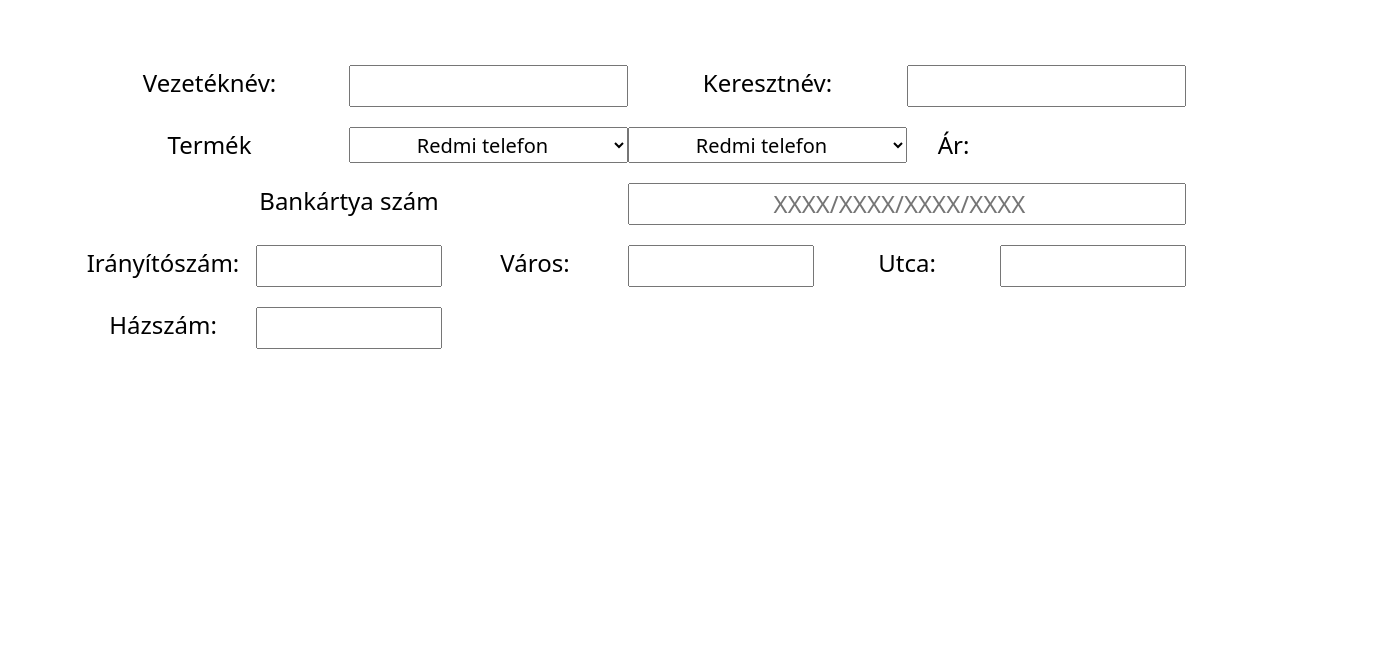
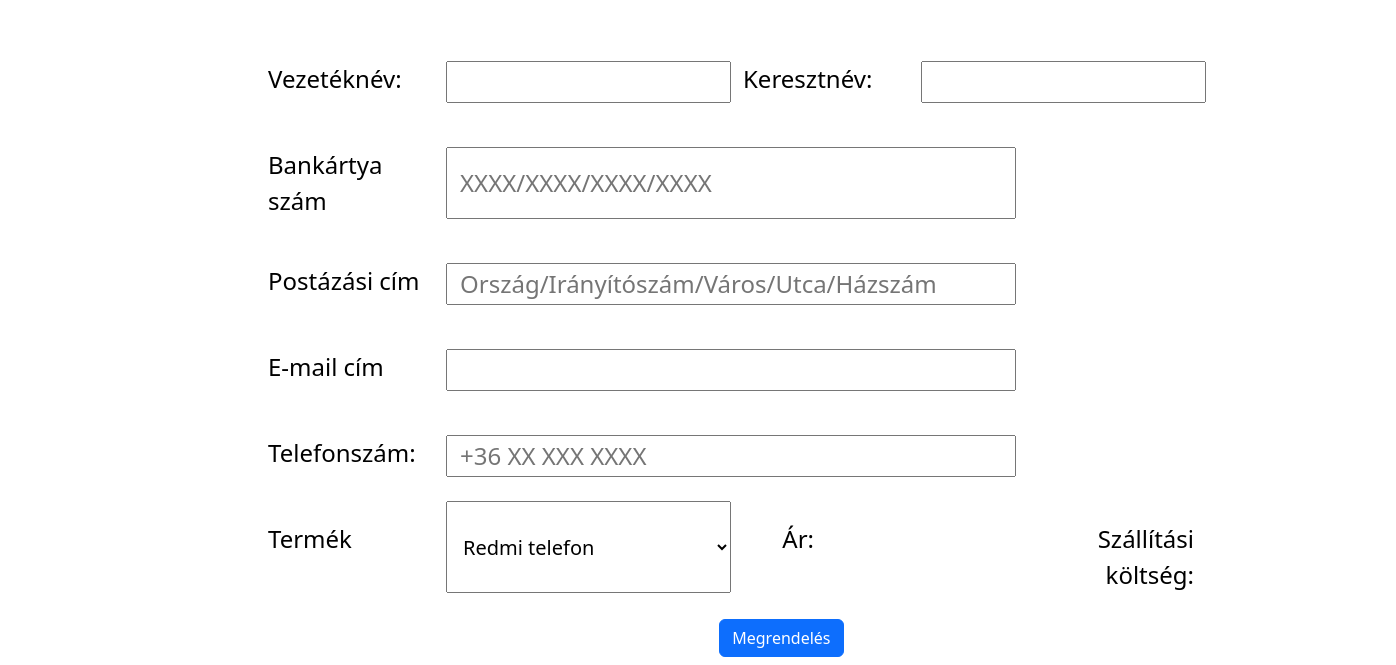
Before and after one commit to RosiestSage/Xiaomi-projekt, a plain HTML site: page rendeles.html in a window 1280 px wide. Shown: the part 195-860 px from the top of the page, 1396 px wide, since content can reach past the window. Before the commit the page ends 800 px from the top, so only its background shows below. Drawn offline with nearby package versions, Linux system fonts and the light colour scheme.

Commit message:
rendeles vlamivel jobb

```diff
--- a/rendeles.html
+++ b/rendeles.html
@@ -61,50 +61,55 @@
 
     <div class="rendeles">
       <div class="rtelefonok">
-        <h1 class="text-center">Redmi telefonok</h1>
+        <h1 class="text-center">Rendelés</h1>
         <hr>
       </div>
-      <fieldset class="container mt-5">
-        <legend class="row">
-          <label class="col-xs-12 col-md-3 col-lg-3 col-xl-3" for="vezeteknev">Vezetéknév:</label>
+      <fieldset class="container rendelesc">
+        <legend>
+          <div class="row my-4">
+            <label class="col-xs-12 col-md-2 col-lg-2 col-xl-2" for="vezeteknev">Vezetéknév:</label>
             <input class="col-xs-12 col-md-3 col-lg-3 col-xl-3" id="vezeteknev" type="text" width="50%">
-          <label class="col-xs-12 col-md-3 col-lg-3 col-xl-3 " for="keresztnev">Keresztnév:</label>
+            <label class="col-xs-12 col-md-2 col-lg-2 col-xl-2" for="keresztnev">Keresztnév:</label>
             <input class="col-xs-12 col-md-3 col-lg-3 col-xl-3" id="keresztnev" type="text" width="50%">
+          </div>
 
-          <label class="col-xs-12 col-md-3 col-lg-3 col-xl-3" for="termek">Termék</label>
-          <select on="valasztas()" class="col-xs-12 col-md-3 col-lg-3 col-xl-3" id="termek">
+
+          <div class="row my-4">
+            <label class="col-xs-12 col-md-2 col-lg-2 col-xl-2" for="kartyaszam">Bankártya szám</label>
+            <input class="col-xs-12 col-md-6 col-lg-6 col-xl-6" type="number" id="kartyaszam" placeholder="XXXX/XXXX/XXXX/XXXX">
+          </div>
+          <div class="row my-4">
+            <label class="col-xs-12 col-md-2 col-lg-2 col-xl-2" for="posta">Postázási cím</label>
+            <input class="col-xs-12 col-md-6 col-lg-6 col-xl-6" type="text" id="posta" placeholder="Ország/Irányítószám/Város/Utca/Házszám">
+          </div>
+          <div class="row my-4">
+            <label class="col-xs-12 col-md-2 col-lg-2 col-xl-2" for="email">E-mail cím</label>
+            <input class="col-xs-12 col-md-6 col-lg-6 col-xl-6" type="text" id="email">
+          </div>
+          <div class="row my-4">
+            <label class="col-xs-12 col-md-2 col-lg-2 col-xl-2" for="telefon">Telefonszám:</label>
+            <input class="col-xs-12 col-md-6 col-lg-6 col-xl-6" type="text" id="telefon" placeholder="+36 XX XXX XXXX">
+          </div>
+
+          <div class="row my-4">
+            <label class="col-xs-12 col-md-2 col-lg-2 col-xl-2" for="termek">Termék</label>
+            <select class="col-xs-12 col-md-3 col-lg-3 col-xl-3 my-0" id="termek">
                 <option value="redmi">Redmi telefon</option>
                 <option value="xiaomi">Xiaomi Telefon</option>
                 <option value="füles">Füllhalgató</option>
                 <option value="tv">TV-k</option>
                 <option value="okosotthon">Okosotthon</option>
             </select>
+            <label class="col-xs-6 col-md-1 col-lg-1 col-xl-1 ar">Ár:</label>
+            <p class="col-xs-6 col-md-2 col-lg-2 col-xl-2 mb-0" style="margin-top: 1.5%;"></p>
+            <label class="col-xs-6 col-md-2 col-lg-2 col-xl-2 ar">Szállítási költség:</label>
+            <p class="col-xs-6 col-md-1 col-lg-1 col-xl-1" style="margin-top: 1.5%;"></p>
+            <!-- TBC -->
+          </div>
 
-          <select class="col-xs-12 col-md-3 col-lg-3 col-xl-3">
-            <option value="rtelefon">Redmi telefon</option>
-            <option value="rtelefon">redmi telefon</option>
-            <option value="fül">Füllhalgató</option>
-            <option value="tv-k">TV-k</option>
-            <option value="okos">Okosotthon</option>
-          </select>
-          <label class="col-xs-6 col-md-1 col-lg-1 col-xl-1">Ár:</label>
-          <p class="col-xs-6 col-md-2 col-lg-2 col-xl-2"></p>
-          <!-- TBC -->
-
-          <label class="col-xs-12 col-md-6 col-lg-6 col-xl-6" for="kartyaszam">Bankártya szám</label>
-          <input class="col-xs-12 col-md-6 col-lg-6 col-xl-6" type="number" id="kartyaszam" placeholder="XXXX/XXXX/XXXX/XXXX">
-
-          <label class="col-xs-12 col-md-2 col-lg-2 col-xl-2" for="vezeteknev">Irányítószám:</label>
-          <input class="col-xs-12 col-md-2 col-lg-2 col-xl-2" id="vezeteknev" type="text" width="50%">
-          <label class="col-xs-12 col-md-2 col-lg-2 col-xl-2 " for="keresztnev">Város:</label>
-          <input class="col-xs-12 col-md-2 col-lg-2 col-xl-2" id="keresztnev" type="text" width="50%">
-          <label class="col-xs-12 col-md-2 col-lg-2 col-xl-2" for="vezeteknev">Utca:</label>
-          <input class="col-xs-12 col-md-2 col-lg-2 col-xl-2" id="vezeteknev" type="text" width="50%">
-          <label class="col-xs-12 col-md-2 col-lg-2 col-xl-2 " for="keresztnev">Házszám:</label>
-          <input class="col-xs-12 col-md-2 col-lg-2 col-xl-2" id="keresztnev" type="text" width="50%">
-
-
-
+          <div class="megrendeles">
+            <a href="rendeles.html" class="my-5 "><button type="button" onclick="veves()" class="btn btn-primary">Megrendelés</button></a>
+          </div>
 
         </legend>
       </fieldset>
--- a/style.css
+++ b/style.css
@@ -127,6 +127,25 @@
     .csik>div, .nemcsik>div{
         padding: 30px !important;
     }
+
+    input, select{
+        width: 99% !important;
+        margin: auto;
+    }
+
+    .rendelesc{
+        margin-left: 0;
+    }
+
+    fieldset{
+        margin: 0 !important;
+    }
+
+    .ar {
+        text-align: left !important;
+    }
+
+
 }
 
 @media (max-width: 1000px){
@@ -340,9 +359,27 @@ h1{
 
 label, input, select {
     margin-top: 20px !important;
-    text-align: center;
+
 }
 
 select  {
     font-size: 20px;
 }
+
+.rendeles>.rtelefonok hr{
+    border: 3px solid blue;
+    width: 20%;
+}
+
+.rendelesc{
+    margin-left: 20%;
+}
+
+.ar {
+    text-align: end;
+}
+
+.megrendeles{
+    text-align: center;
+    margin-right: 8%;
+}
--- a/xiaomi.js
+++ b/xiaomi.js
@@ -23,3 +23,7 @@ function gomb4() {
 //         document.getElementById('rtelefon').style.visibility = "hidden"
 //     }
 // }
+
+function veves() {
+    alert("Rendelésed megkaptuk, köszönjük vásárlásod!")
+}
```
Lines whose indentation alone changed are shown as unchanged.
